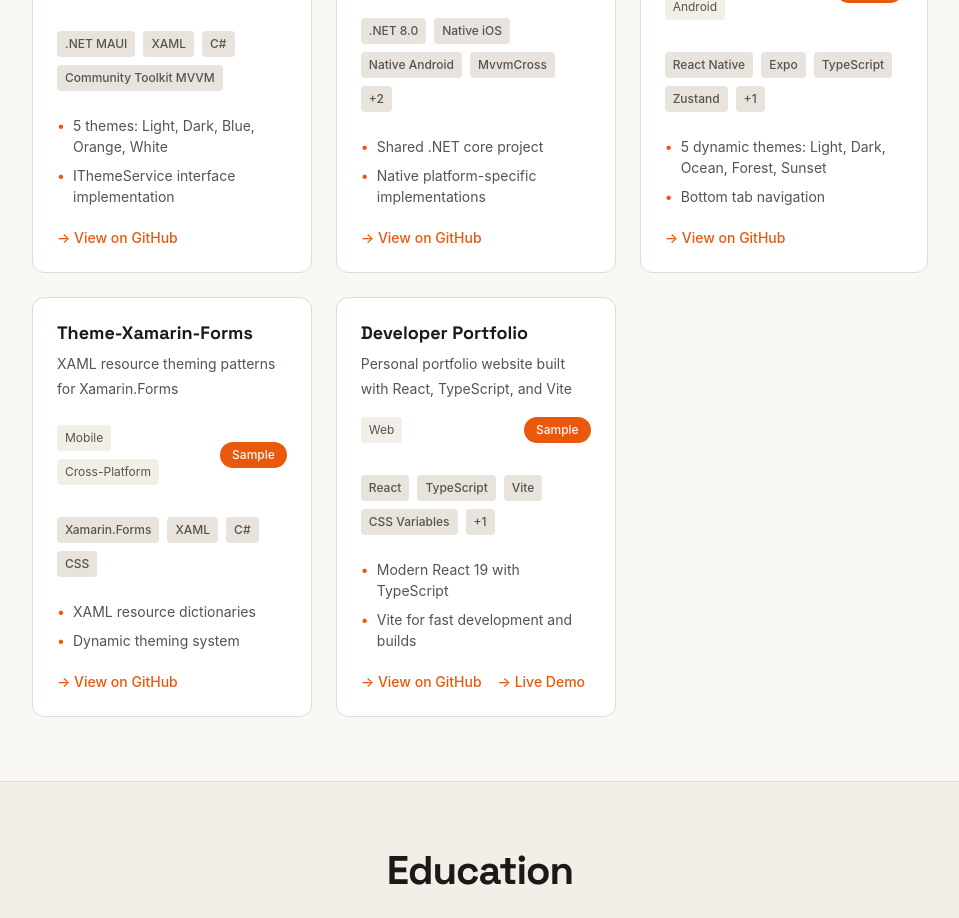
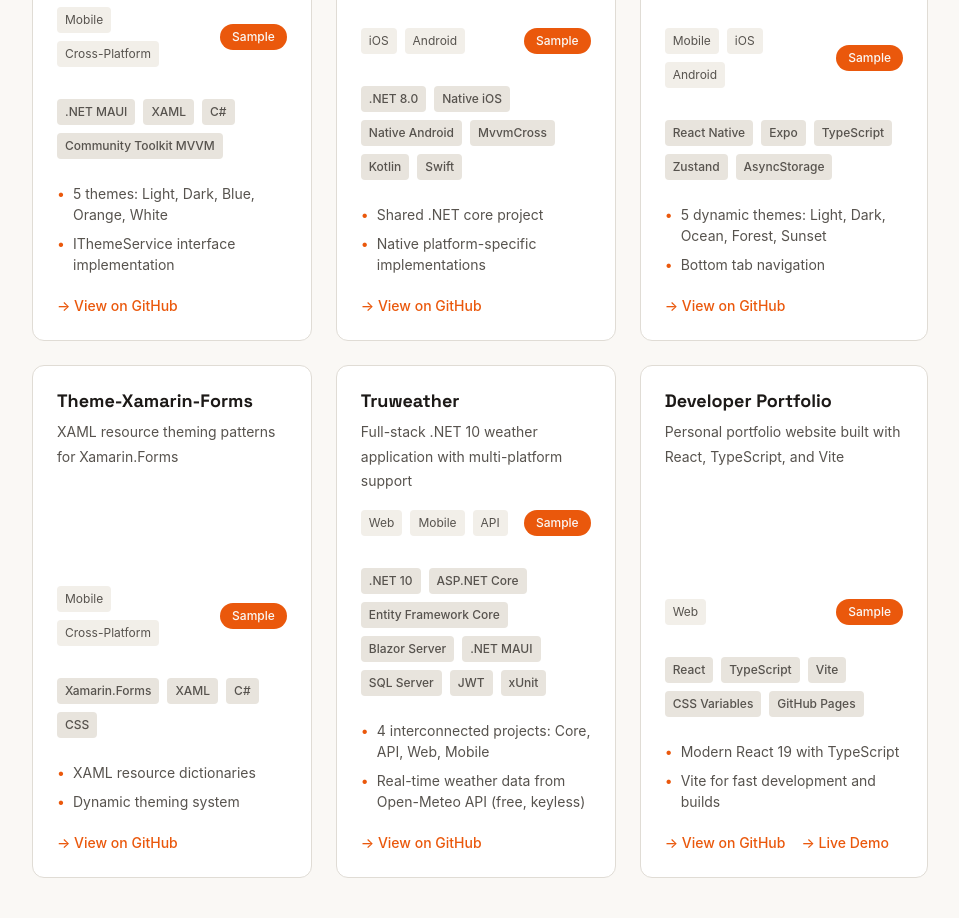
Before and after one commit to preetanshumishra/preetanshumishra.github.io, a React (Vite) app: page / in a window 1280 px wide. Shown: the part 6980-7898 px from the top of the page, without its empty margins (160-1119 px from the left). Built offline with nearby package versions, Linux system fonts and the light colour scheme.

Commit message:
Add Truweather project and show all tech tags

```diff
--- a/src/components/projects/ProjectCard.tsx
+++ b/src/components/projects/ProjectCard.tsx
@@ -23,14 +23,11 @@
         <span className="category-badge">{project.category}</span>
       </div>
       <div className="technologies">
-        {project.technologies.slice(0, 4).map((tech) => (
+        {project.technologies.map((tech) => (
           <span key={tech} className="tech-tag">
             {tech}
           </span>
         ))}
-        {project.technologies.length > 4 && (
-          <span className="tech-tag">+{project.technologies.length - 4}</span>
-        )}
       </div>
       {project.highlights.length > 0 && (
         <ul className="highlights">
--- a/src/data/projects.ts
+++ b/src/data/projects.ts
@@ -452,6 +452,40 @@
     visibility: 'private',
   },
   {
+    id: 'truweather',
+    name: 'Truweather',
+    description: 'Full-stack .NET 10 weather application with multi-platform support',
+    longDescription:
+      'A comprehensive weather application built with .NET 10 featuring real-time weather data from Open-Meteo API, 7-day forecasts, saved locations, weather alerts, and user preferences. Includes ASP.NET Core backend API, Blazor Server web dashboard, and .NET MAUI mobile app with shared Core library for maximum code reuse.',
+    technologies: [
+      '.NET 10',
+      'ASP.NET Core',
+      'Entity Framework Core',
+      'Blazor Server',
+      '.NET MAUI',
+      'SQL Server',
+      'JWT',
+      'xUnit',
+    ],
+    category: 'Sample',
+    platform: ['Web', 'Mobile', 'API'],
+    githubUrl: 'https://github.com/preetanshumishra/TruweatherAPI',
+    highlights: [
+      '4 interconnected projects: Core, API, Web, Mobile',
+      'Real-time weather data from Open-Meteo API (free, keyless)',
+      'JWT authentication with refresh tokens',
+      'SQL Server with EF Core and auto-migrations',
+      '10-language internationalization (fully translated)',
+      'API response caching (in-memory + database)',
+      'Offline mobile caching with MonkeyCache',
+      '66 comprehensive tests (43 unit + 23 integration)',
+      'CI/CD pipeline with GitHub Actions',
+      'Postman collection for API testing',
+    ],
+    visibility: 'public',
+    featured: false,
+  },
+  {
     id: 'developer-portfolio',
     name: 'Developer Portfolio',
     description: 'Personal portfolio website built with React, TypeScript, and Vite',
```
